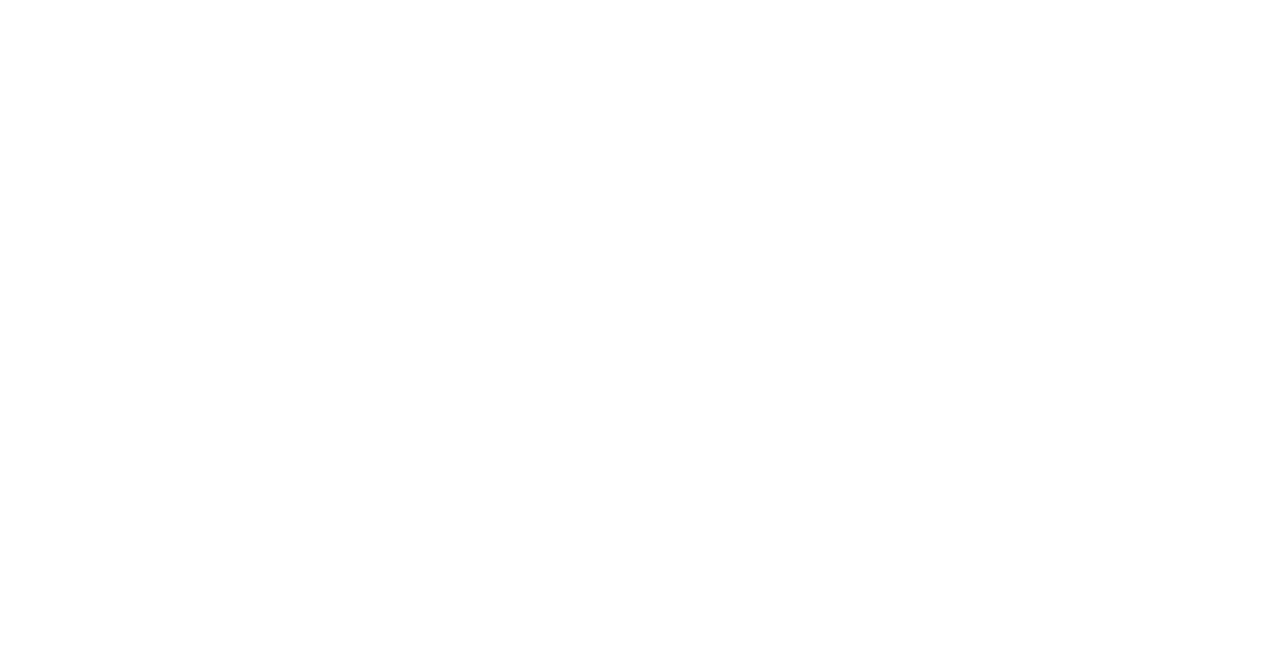
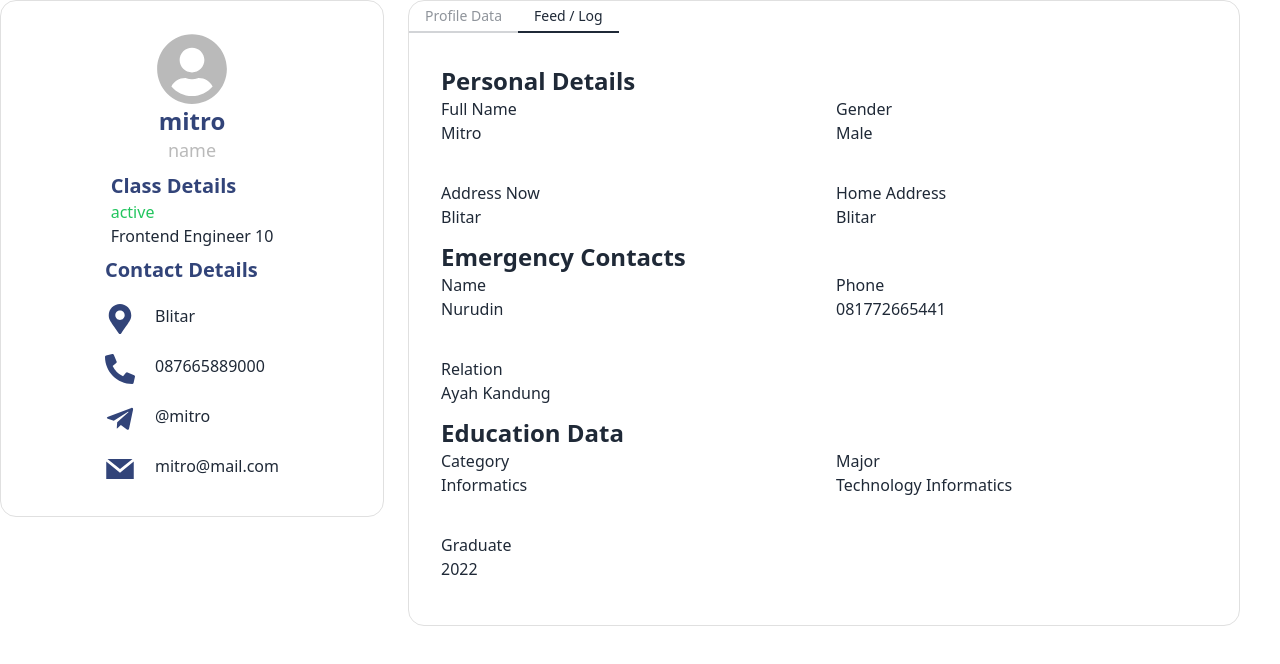
Before and after one commit to kelompok-2-immarsive/FE_Dashboard, a React (Vite) app: page / in a window 1280 px wide. Shown: the top 664 px of the page. Built offline with nearby package versions, Linux system fonts and the light colour scheme.

Commit message:
setup detail mentee page

```diff
--- a/src/App.jsx
+++ b/src/App.jsx
@@ -2,14 +2,14 @@ import { useState } from 'react'
 import reactLogo from './assets/react.svg'
 import './App.css'
 import Login from './Pages/Login'
-import DetailMentee from './Pages/DetailMentee'
+import DetailMenteePage from './Pages/DetailMenteePage'
 
 function App() {
   const [count, setCount] = useState(0)
 
   return (
     <div className="App">
-      <DetailMentee />
+      <DetailMenteePage />
     </div>
   )
 }
--- a/src/Components/DetailMentee.jsx
+++ b/src/Components/DetailMentee.jsx
@@ -1,10 +1,10 @@
 import React from 'react';
 
-const DetailMentee = () => {
+const DetailMentee = ({fullname, gender, address, home_address, emergency_name, emergency_phone, emergency_relation, category, major, graduate}) => {
     return (
         <div>
             <h1 className='text-2xl font-bold'>Personal Details</h1>
-            <div className='grid grids-col-2'>
+            <div className='grid grid-cols-2 gap-6'>
                 <div className='mb-3'>
                     <p>Full Name</p>
                     <p>{fullname}</p>
@@ -23,8 +23,34 @@ const DetailMentee = () => {
                 </div>
             </div>
             <h1 className='text-2xl font-bold'>Emergency Contacts</h1>
-            <div>
-
+            <div className='grid grid-cols-2 gap-6'>
+                <div className='mb-3'>
+                    <p>Name</p>
+                    <p>{emergency_name}</p>
+                </div>
+                <div className='mb-3'>
+                    <p>Phone</p>
+                    <p>{emergency_phone}</p>
+                </div>
+                <div className='mb-3'>
+                    <p>Relation</p>
+                    <p>{emergency_relation}</p>
+                </div>
+            </div>
+            <h1 className='text-2xl font-bold'>Education Data</h1>
+            <div className='grid grid-cols-2 gap-6'>
+                <div className='mb-3'>
+                    <p>Category</p>
+                    <p>{category}</p>
+                </div>
+                <div className='mb-3'>
+                    <p>Major</p>
+                    <p>{major}</p>
+                </div>
+                <div className='mb-3'>
+                    <p>Graduate</p>
+                    <p>{graduate}</p>
+                </div>
             </div>
         </div>
     );
--- a/src/Components/ListLog.jsx
+++ b/src/Components/ListLog.jsx
@@ -0,0 +1,20 @@
+import React from 'react';
+
+const ListLog = ({name, status, create_at, notes}) => {
+    return (
+        <div className='card'>
+            <div className="card-body flex">
+                <div>
+                    <p>{name}</p>
+                    <p>{create_at}</p>
+                </div>
+                <div>
+                    <p>{notes}</p>
+                    <p>{status}</p>
+                </div>
+            </div>
+        </div>
+    );
+}
+
+export default ListLog;
--- a/src/Components/ProfileMentee.jsx
+++ b/src/Components/ProfileMentee.jsx
@@ -2,27 +2,30 @@ import React from 'react';
 import { FaUserCircle, FaPhoneAlt, FaTelegramPlane, FaMapMarkerAlt } from 'react-icons/fa';
 import {GrMail} from 'react-icons/gr';
 
-const DetailMenteeComponent = () => {
+const ProfileMentee = ({fullname, mentee_class, mentee_status, address, phone, telegram, email}) => {
     return (
         <div className="card border border-border-primary">
             <div className="card-body">
-                <div>
-                    <figure><FaUserCircle /></figure>
-                    <h1>{fullname}</h1>
-                    <p>name</p>
+                <div className='text-center'>
+                    <figure className='text-7xl text-grey-default'><FaUserCircle /></figure>
+                    <h1 className='text-2xl font-bold text-alta-primary'>{fullname}</h1>
+                    <p className='text-grey-default text-[18px] font-medium'>name</p>
+                </div>
+                <div className='mx-auto'>
+                    <h2 className='text-xl text-alta-primary font-bold'>Class Details</h2>
+                    <p className='text-class-active'>{mentee_status}</p>
                     <p>{mentee_class}</p>
-                    <p>{mentee_status}</p>
                 </div>
-                <div>
-                    <h2>Contact Details</h2>
-                    <p><FaMapMarkerAlt /> {address}</p>
-                    <p><FaPhoneAlt /> {phone}</p>
-                    <p><FaTelegramPlane /> {telegram}</p>
-                    <p><GrMail /> {email}</p>
+                <div className='mx-auto'>
+                    <h2 className='text-xl text-alta-primary font-bold'>Contact Details</h2>
+                    <p className='flex gap-5 mt-5'><FaMapMarkerAlt className='text-3xl text-alta-primary' /> {address}</p>
+                    <p className='flex gap-5 mt-5'><FaPhoneAlt className='text-3xl text-alta-primary' /> {phone}</p>
+                    <p className='flex gap-5 mt-5'><FaTelegramPlane className='text-3xl text-alta-primary' /> {telegram}</p>
+                    <p className='flex gap-5 mt-5'><GrMail className='text-3xl text-alta-primary' /> {email}</p>
                 </div>
             </div>
         </div>
     );
 }
 
-export default DetailMenteeComponent;
+export default ProfileMentee;
--- a/src/Pages/DetailMentee.jsx
+++ /dev/null
@@ -1,11 +0,0 @@
-import React from 'react';
-
-const DetailMentee = () => {
-    return (
-        <div>
-
-        </div>
-    );
-}
-
-export default DetailMentee;
--- /dev/null
+++ b/src/Pages/DetailMenteePage.jsx
@@ -0,0 +1,45 @@
+import React from 'react';
+import ProfileMentee from '../Components/ProfileMentee';
+import ListLog from '../Components/ListLog';
+import DetailMentee from '../Components/DetailMentee';
+
+const DetailMenteePage = () => {
+    return (
+        <div className='flex gap-6'>
+            <div className='w-[30%]'>
+                <ProfileMentee
+                    fullname={`mitro`}
+                    address={`Blitar`}
+                    email={`mitro@mail.com`}
+                    mentee_class={`Frontend Engineer 10`}
+                    mentee_status={`active`}
+                    phone={`087665889000`}
+                    telegram={`@mitro`}
+                />
+            </div>
+            <div className='card border border-border-primary w-[65%]'>
+                <div className="tabs">
+                    <a className="tab tab-bordered">Profile Data</a>
+                    <a className="tab tab-bordered tab-active">Feed / Log</a>
+                </div>
+                <div className="card-body">
+                    <DetailMentee
+                        address={`Blitar`}
+                        category={`Informatics`}
+                        emergency_name={`Nurudin`}
+                        emergency_phone={`081772665441`}
+                        emergency_relation={`Ayah Kandung`}
+                        fullname={`Mitro`}
+                        gender={`Male`}
+                        graduate={`2022`}
+                        home_address={`Blitar`}
+                        major={`Technology Informatics`}
+                    />
+                </div>
+            </div>
+
+        </div>
+    );
+}
+
+export default DetailMenteePage;
--- a/tailwind.config.cjs
+++ b/tailwind.config.cjs
@@ -14,6 +14,7 @@ module.exports = {
       'bg-primary' : '#F8F9FD',
       'white' : '#FFFFFF',
       'active' : '#1D2E60',
+      'class-active' : '#22c55e',
     }
   },
   plugins: [require('daisyui')],
```
